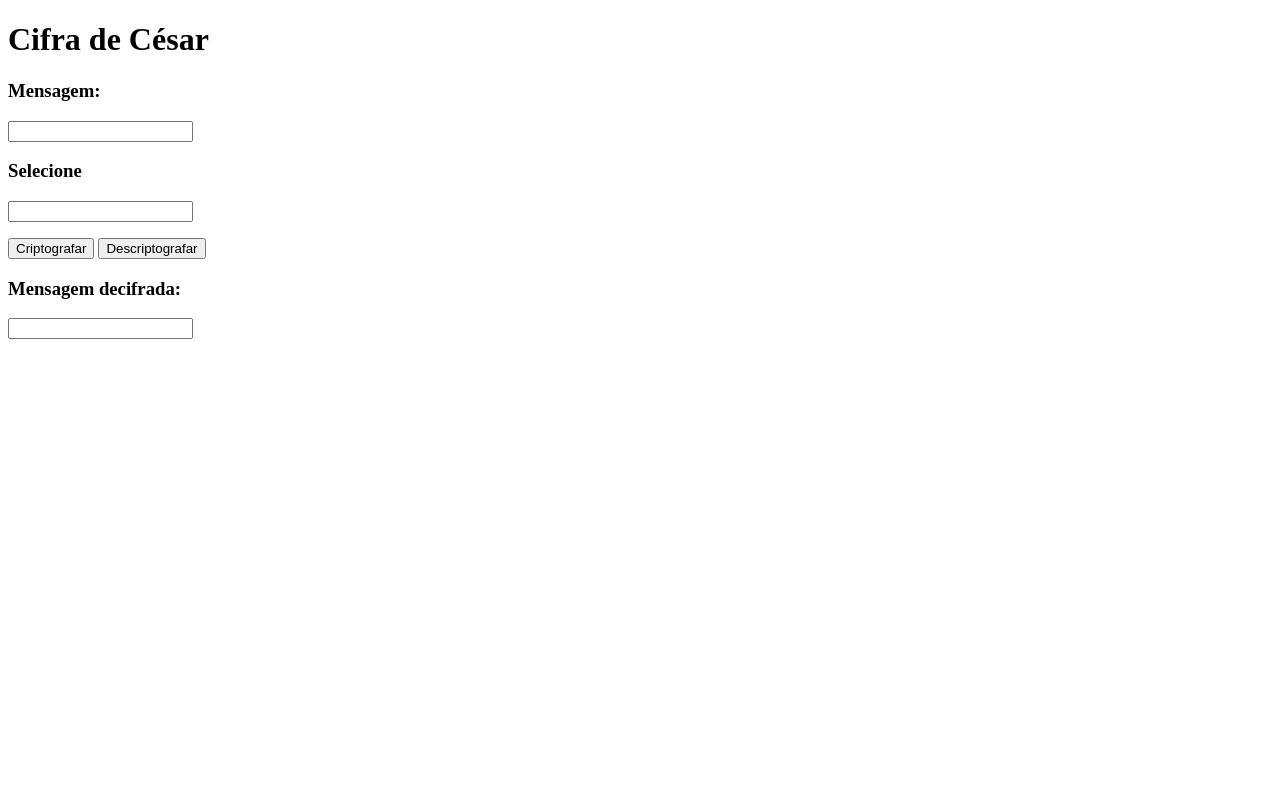
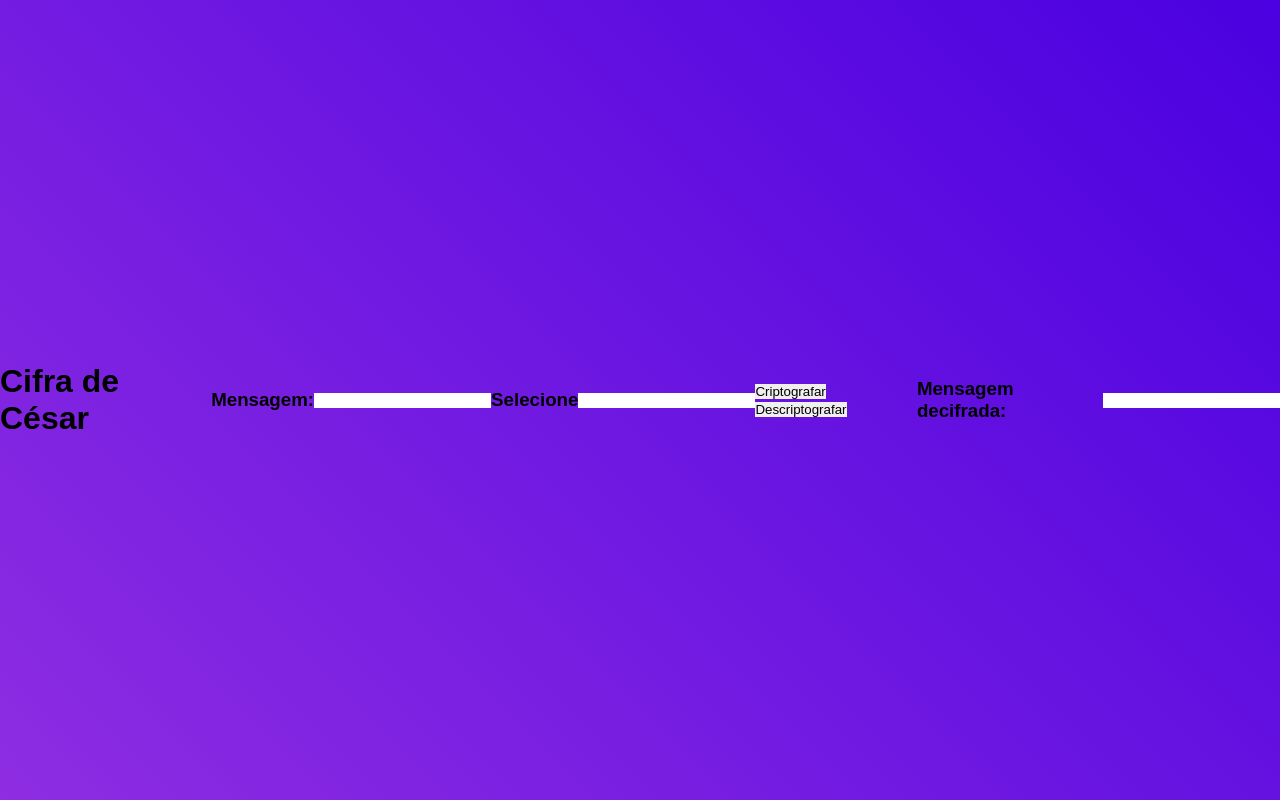
Before and after one commit to galvaonana/cifradocesar, a plain HTML site: page index.html in a window 1280 px wide. Drawn offline with Linux system fonts and the light colour scheme.

Commit message:
criação do css e mudança no HTML

```diff
--- a/cifra.css
+++ b/cifra.css
@@ -0,0 +1,18 @@
+* {
+    margin:0;
+    border:0;
+    padding:0;
+    box-sizing: border-box;
+    font-family: Arial, Helvetica, sans-serif;
+}
+
+    .container {
+        background: linear-gradient(45deg, #8e2de2, #4a00e0);
+        background-repeat:no-repeat;
+        min-height: 100vh;
+        min-width: 100vw;
+        display: flex;
+        align-items: center;
+        justify-content: flex-start;
+
+    }
--- a/index.html
+++ b/index.html
@@ -5,10 +5,11 @@
     <meta http-equiv="X-UA-Compatible" content="IE=edge">
     <meta name="viewport" content="width=device-width, initial-scale=1.0">
     <title>Cifra de César</title>
-    <link href="cifra.css" rel="stylesheet" type="text.css">
-    <script src="cesar.js"></script>
+    <link href="cifra.css" rel="stylesheet" type="text/css">
+
 </head>
 <body>
+<div class="container">
     <h1>Cifra de César</h1>
     <h3>Mensagem:</h3>
 <p><input type="text" id="mensagem"></p>
@@ -18,5 +19,7 @@
     <button type="button" id="decifrar">Descriptografar</button> </p>
     <h3>Mensagem decifrada:</h3>
     <p><input type="text" id="mensagem2"></p>
+    </div>
+    <script src="cesar.js"></script>
 </body>
 </html>
```
